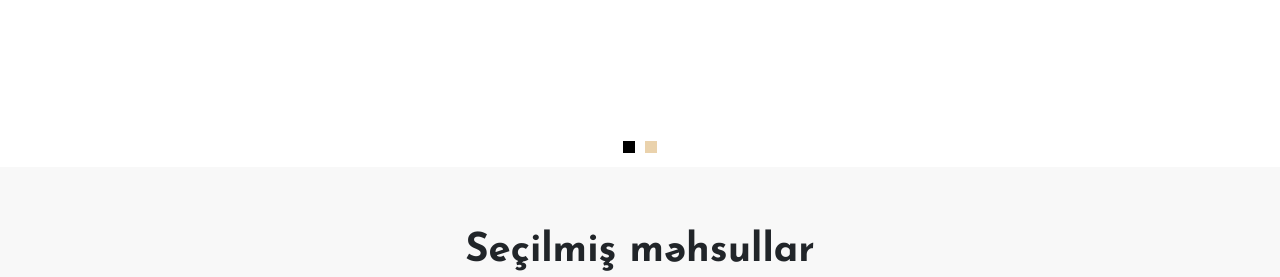
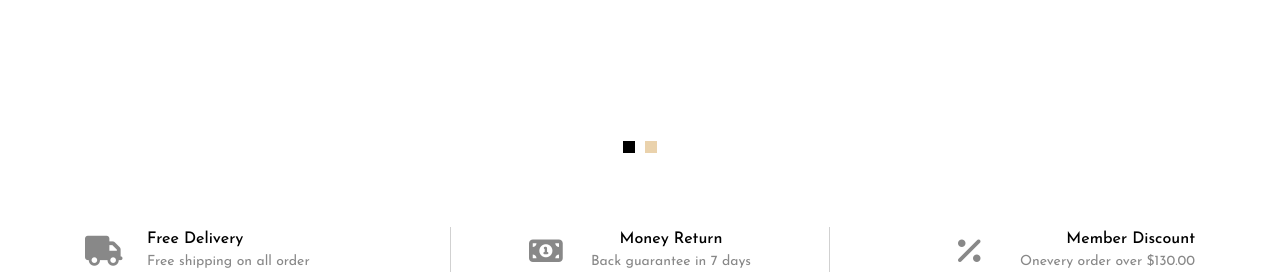
Before and after one commit to ElmarNi/jewellery-for-vivani, a plain HTML site: page index.html in a window 1280 px wide. Shown: the part 523-800 px from the top of the page. Drawn offline with nearby package versions, Linux system fonts and the light colour scheme.

Commit message:
Add files via upload

```diff
--- a/index.html
+++ b/index.html
@@ -92,6 +92,60 @@
                                 <a href="" class="sliderBtn">
                                     Shop Now
                                 </a>
+                            </div>
+                        </div>
+                    </div>
+                </div>
+            </div>
+        </div>
+    </section>
+    <section id="whyChooseUs">
+        <div class="container">
+            <div class="row">
+                <div class="col-md-4">
+                    <div class="item align-items-center">
+                        <div class="left mr-4">
+                            <i class="fas fa-truck first"></i>
+                            <i class="fas fa-truck second"></i>
+                        </div>
+                        <div class="right">
+                            <div class="heading">
+                                Free Delivery
+                            </div>
+                            <div class="content">
+                                Free shipping on all order
+                            </div>
+                        </div>
+                    </div>
+                </div>
+                <div class="col-md-4">
+                    <div class="item align-items-center justify-content-md-center text-md-center">
+                        <div class="left mr-4">
+                            <i class="fas fa-money-bill-alt first"></i>
+                            <i class="fas fa-money-bill-alt second"></i>
+                        </div>
+                        <div class="right">
+                            <div class="heading">
+                                Money Return
+                            </div>
+                            <div class="content">
+                                Back guarantee in 7 days
+                            </div>
+                        </div>
+                    </div>
+                </div>
+                <div class="col-md-4">
+                    <div class="item align-items-center justify-content-md-end text-md-right">
+                        <div class="left mr-4">
+                            <i class="fas fa-percent first"></i>
+                            <i class="fas fa-percent second"></i>
+                        </div>
+                        <div class="right">
+                            <div class="heading w-100">
+                                Member Discount
+                            </div>
+                            <div class="content w-100">
+                                Onevery order over $130.00
                             </div>
                         </div>
                     </div>
--- /dev/null
+++ b/sass/_whychooseus.scss
@@ -0,0 +1,47 @@
+#whyChooseUs{
+    .item{
+        overflow: hidden;
+        display: flex;
+        .left{
+            position: relative;
+            width: 38px;
+            height: 34px;
+            i{
+                transition: all .2s ease;
+                font-size: 30px;
+                position: absolute;
+                left: 0;
+                top: 3px;
+                color: #888888;
+            }
+            i.second{
+                top: 130%;
+            }
+        }
+        &:hover{
+            i.second{
+                color: black;
+                top: 3px;
+            }
+            i.first{
+                top: -110%;
+            }
+        }
+        .right{
+
+            .heading{
+                color: black;
+                font-weight: 500;
+            }
+            .content{
+                color: #888888;
+                font-weight: 400;
+                font-size: 14px;
+            }
+        }
+    }
+    .col-md-4:nth-child(2){
+        border-left: 1px solid #88888863;
+        border-right: 1px solid #88888863;
+    }
+}
--- a/sass/style.scss
+++ b/sass/style.scss
@@ -253,7 +253,7 @@ header .logo img{
   height: 40px;
   display: inline-block;
   font-size: 25px;
-  line-height: 39px;
+  line-height: 37px;
   background-color: #ead2ac;
   border: 2px solid #ead2ac;
   -webkit-transition: all .3s ease;
@@ -343,3 +343,4 @@ header .logo img{
   background-color: #f8f8f8;
 }
 @import 'popular-products';
+@import 'whychooseus';
```
Also changed, not shown: css/style.css, 1 other file.
